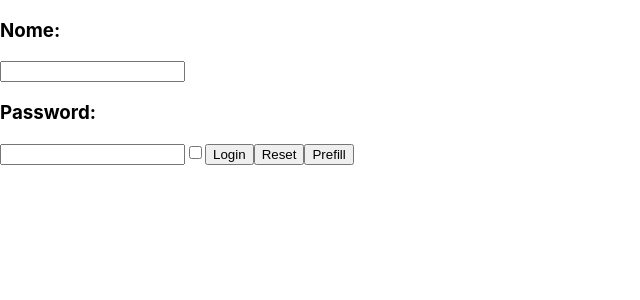
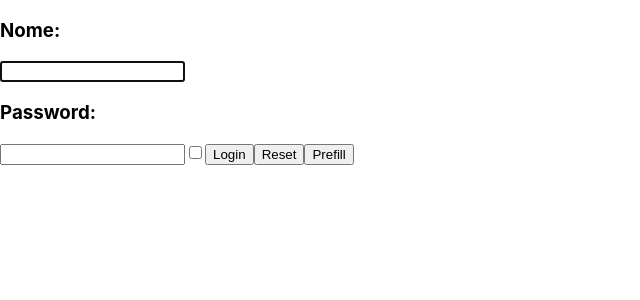
Before and after one commit to Underscore2/EserciziReact, a React (Create React App) app in the folder esercizio/: page / in a window 1280 px wide. Shown: the top 300 px of the page, without its empty margins (0-640 px from the left). Built offline with nearby package versions, Linux system fonts and the light colour scheme.

Commit message:
Forms 06

```diff
--- a/esercizio/src/UncontrolledLogin.js
+++ b/esercizio/src/UncontrolledLogin.js
@@ -2,7 +2,7 @@ import react, { createRef } from 'react';
 
 class Login extends react.Component {
     _formRef = createRef()
-
+    _autoFocus = createRef()
     inputHandler = (event) => {
         event.preventDefault()
 
@@ -34,7 +34,7 @@ class Login extends react.Component {
                 <form ref={this._formRef} onSubmit={this.inputHandler}>
                     <div>
                         <h3>Nome:</h3>
-                        <input type="text" name="username" /></div>
+                        <input type="text" ref={this._autoFocus} name="username" /></div>
                     <div>
                         <h3>Password:</h3>
                         <input name="password" type="password" />
@@ -47,6 +47,9 @@ class Login extends react.Component {
             </div>
         )
     }
+    componentDidMount = () => {
+        this._autoFocus.current.focus()
+    }
 
 }
 export default Login;
```
